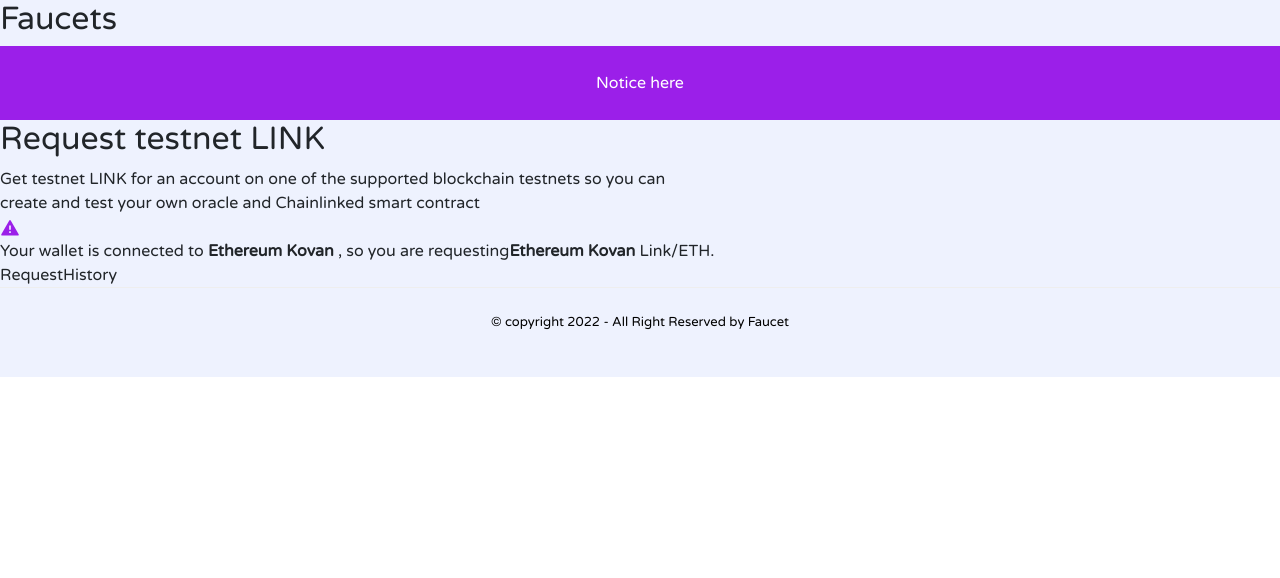
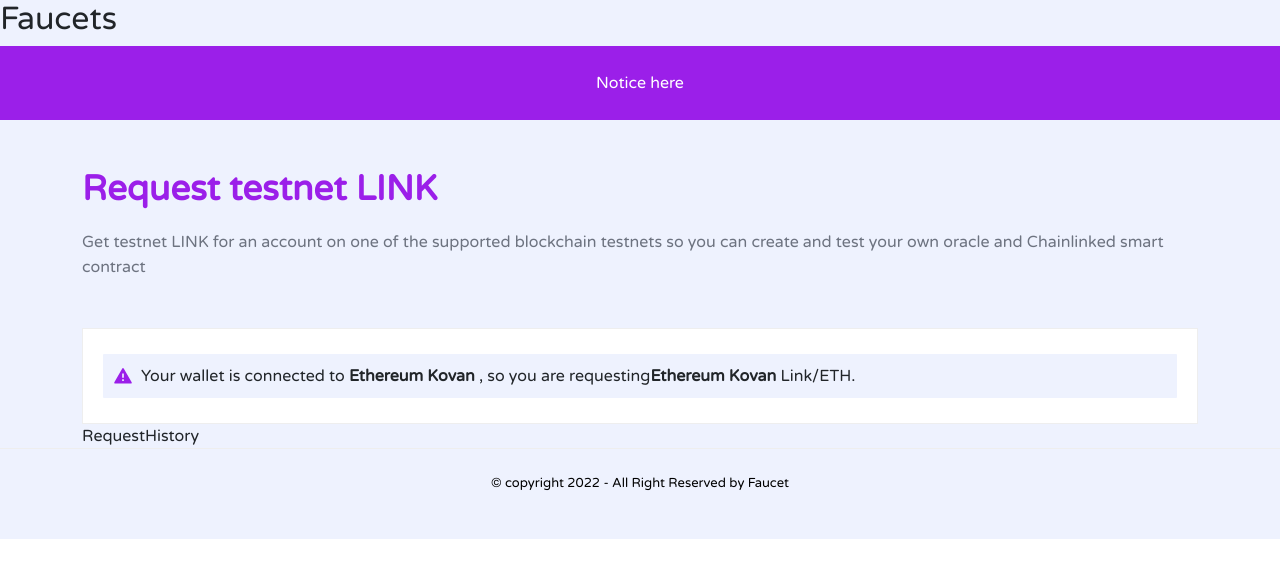
Before and after one commit to Sarwarhridoy4/faucets-fontend, a React (Vite) app: page / in a window 1280 px wide. Shown: the top 578 px of the page. Built offline with nearby package versions, Linux system fonts and the light colour scheme.

Commit message:
alert done

```diff
--- /dev/null
+++ b/src/components/RequestLink/Alert/Alert.css
@@ -0,0 +1,12 @@
+.form {
+    background: #fff;
+    border: 1px solid #eee;
+    padding: 25px 20px;
+}
+.form .warning {
+    align-items: center;
+    background: #eef2fe;
+    border-radius: 1px;
+    display: flex;
+    padding: 10px;
+}
--- a/src/components/RequestLink/Alert/Alert.tsx
+++ b/src/components/RequestLink/Alert/Alert.tsx
@@ -1,13 +1,15 @@
 import alert from '../../../assets/alert.svg'
-
+import "./Alert.css"
 const Alert = () => {
   return (
-    <div>
+    <div className='form'>
+      <div className="warning d-flex align-align-items-center gap-2">
       <img src={alert} alt="alert" />
       <p>
         Your wallet is connected to <b>Ethereum Kovan</b> , so you are requesting
         <b>Ethereum Kovan</b> Link/ETH.
       </p>
+      </div>
     </div>
   );
 };
--- /dev/null
+++ b/src/components/RequestLink/RequestLink.css
@@ -0,0 +1,18 @@
+.main_content .title {
+    margin: 48px 0;
+}
+
+.main_content .title h2 {
+    color: #9b1fe9;
+    font-family: Varela Round, sans-serif;
+    font-size: 35px;
+    font-weight: 600;
+    margin-bottom: 20px !important;
+}
+
+.main_content .title p {
+    color: #6d7380;
+    font-size: 16px;
+    line-height: 25px;
+    width: auto;
+}
--- a/src/components/RequestLink/RequestLink.tsx
+++ b/src/components/RequestLink/RequestLink.tsx
@@ -1,16 +1,16 @@
 
 import RequestHistory from "./RequestHistory/RequestHistory";
 import SubmitForm from "./SubmitForm/SubmitForm";
-
+import "./RequestLink.css"
 const RequestLink = () => {
   return (
-    <div>
-      <div>
-      <div>
+    <div className="container">
+      <div className="main_content">
+      <div className="title">
       <h2>Request testnet LINK</h2>
       <p>
         Get testnet LINK for an account on one of the supported blockchain
-        testnets so you can <br /> create and test your own oracle and Chainlinked
+        testnets so you can create and test your own oracle and Chainlinked
         smart contract
       </p>
       </div>
```
